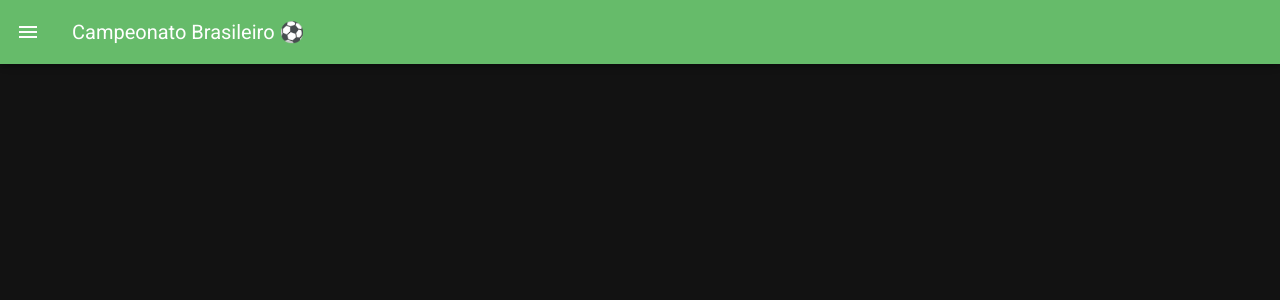
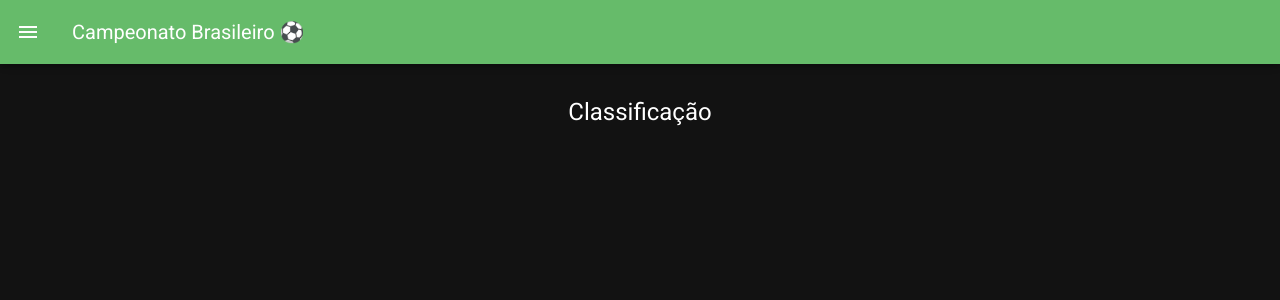
Before and after one commit to RhamandaLima/campeonato-brasileiro-hackathon-decola, a Vue app in the folder campeonato-brasileiro/: page /#/classificacao in a window 1280 px wide. Shown: the top 300 px of the page. Built offline with nearby package versions, Linux system fonts and the light colour scheme.

Commit message:
Add página de classificação

```diff
--- a/campeonato-brasileiro/src/router/index.js
+++ b/campeonato-brasileiro/src/router/index.js
@@ -1,6 +1,7 @@
 import Vue from 'vue'
 import VueRouter from 'vue-router'
 import MeuInicio from '../views/MeuInicio.vue'
+import ClubesLista from '../views/ClubesLista.vue'
 
 Vue.use(VueRouter)
 
@@ -10,6 +11,11 @@
     name: 'MeuInicio',
     component: MeuInicio
   },
+  {
+    path: '/classificacao',
+    name: 'ClubesLista',
+    component: ClubesLista
+  },
 ]
 
 const router = new VueRouter({
--- /dev/null
+++ b/campeonato-brasileiro/src/views/ClubesLista.vue
@@ -0,0 +1,17 @@
+<template>
+    <v-container>
+        <h2 class="text-h5 text-center mb-3 mt-5">
+            Classificação
+        </h2>
+    </v-container>
+</template>
+
+<script>
+export default {
+    name: 'ClubesLista'
+}
+</script>
+
+<style scoped>
+
+</style>
--- a/campeonato-brasileiro/src/views/MeuInicio.vue
+++ b/campeonato-brasileiro/src/views/MeuInicio.vue
@@ -1,6 +1,8 @@
 <template>
     <v-container>
-        <h2 class="text-h5 text-center mb-3 mt-5">Brasileirão Série A</h2>
+        <h2 class="text-h5 text-center mb-3 mt-5">
+            Brasileirão Série A
+        </h2>
         <v-img
             class="inicio-imagem mb-4"
             src="https://diariodonordeste.verdesmares.com.br/image/contentid/policy:1.2974821:1596806515/Serie-A.png" alt="">
```
